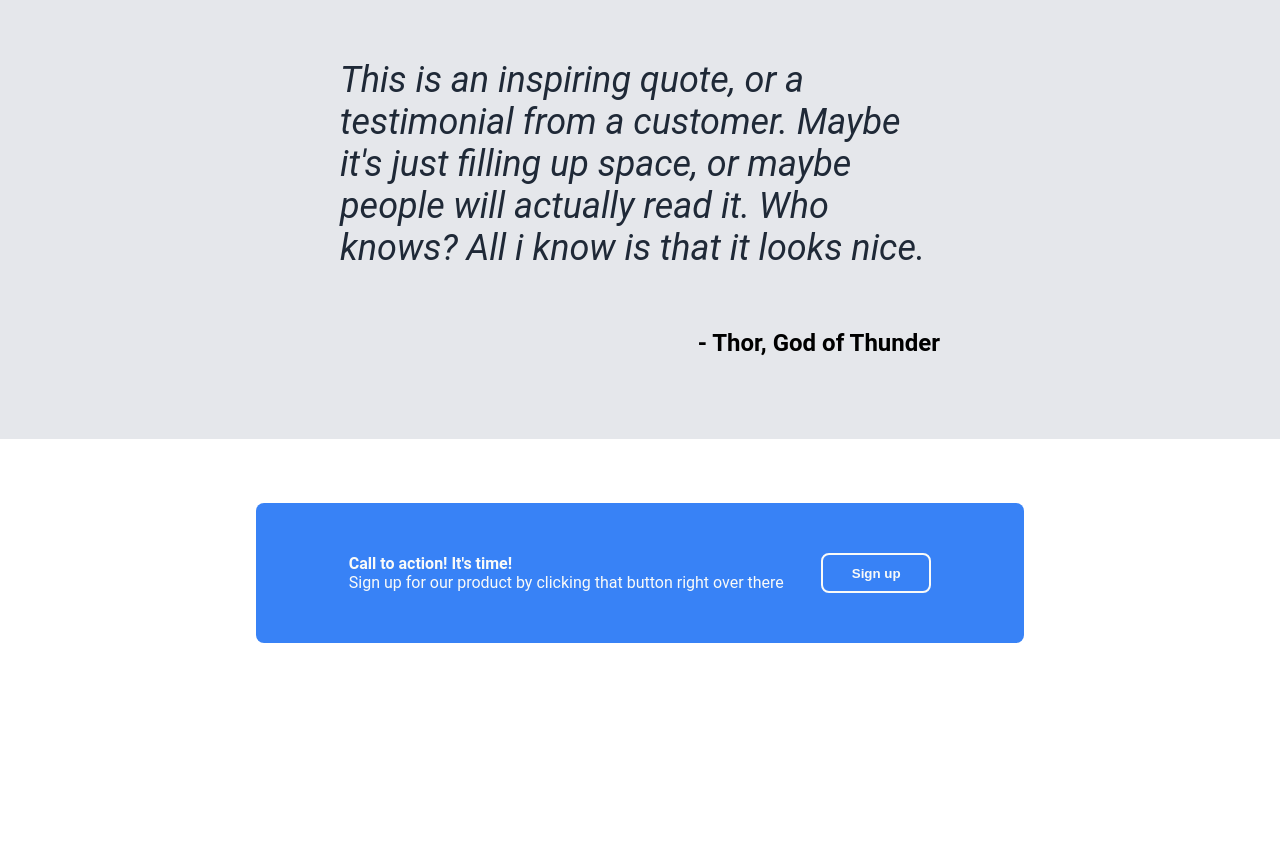
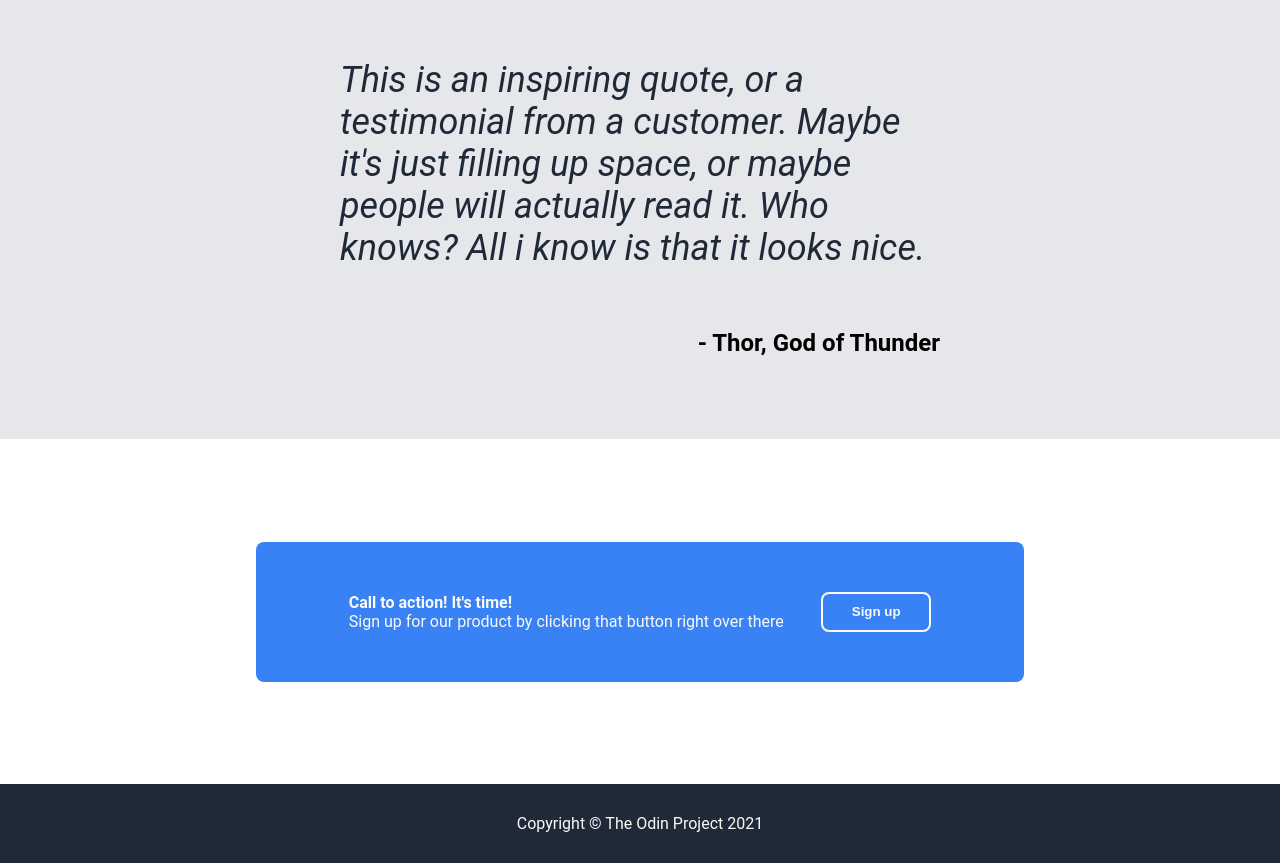
Before and after one commit to The-Snollygoster/Odin-landing-page, a plain HTML site: page index.html in a window 1280 px wide. Shown: the part 973-1836 px from the top of the page. Before the commit the page ends 1680 px from the top, so only its background shows below. Drawn offline with Linux system fonts and the light colour scheme.

Commit message:
Complete section 6
Footer complete. I'm not sure if I've flexed it properly. But on further
reflection, it works just like other normal websites so I think I've
actually accomplished it. I think I've gotten very close to the target
image.

After looking at community solutions a lot of people personalised their
projects. I haven't, which is fine. But I think I've gotten closer to
the target layout than several I checked.

```diff
--- a/index.css
+++ b/index.css
@@ -43,7 +43,6 @@ ul {
 }
 
 /* container-1 */
-
 .container-1 {
     display: flex;
     justify-content: space-around;
@@ -99,7 +98,6 @@ ul {
 }
 
 /* container-2 */
-
 .infoheader {
     text-align: center;
     color: #1F2937;
@@ -129,7 +127,6 @@ ul {
 }
 
 /* Container 3 */
-
 .container-3 {
     display: flex;
     flex-direction: column;
@@ -150,7 +147,6 @@ ul {
 }
 
 /* container 4 */
-
 .infobox {
     display: flex;
     justify-content: space-between;
@@ -159,7 +155,7 @@ ul {
     color: #F9FAF8;
     border-radius: 8px;
     padding: 20px;
-    margin: 5% 20% 5% 20%;;
+    margin: 8% 20% 8% 20%;;
     height: 100px;
 }
 
@@ -190,3 +186,12 @@ ul {
 #action-text {
     margin: 0;
 }
+
+/* footer */
+
+.footer {
+    background-color: #1F2937;
+    color: #F9FAF8;
+    text-align: center;
+    padding: 30px;
+}
--- a/index.html
+++ b/index.html
@@ -59,9 +59,7 @@
         <p class="quotee">- Thor, God of Thunder</p>
         </div>
     </div>
-
     <div class="container-4">
-
         <div class="infobox">
             <div class="wrap">
                 <p id="action-header">Call to action! It's time!</p>
@@ -70,8 +68,9 @@
             </div>
             <button id="button-2">Sign up</button>
         </div>
-
+    </div>
+    <div class="footer">
+        Copyright © The Odin Project 2021
     </div>
 </body>
-
 </html>
```
